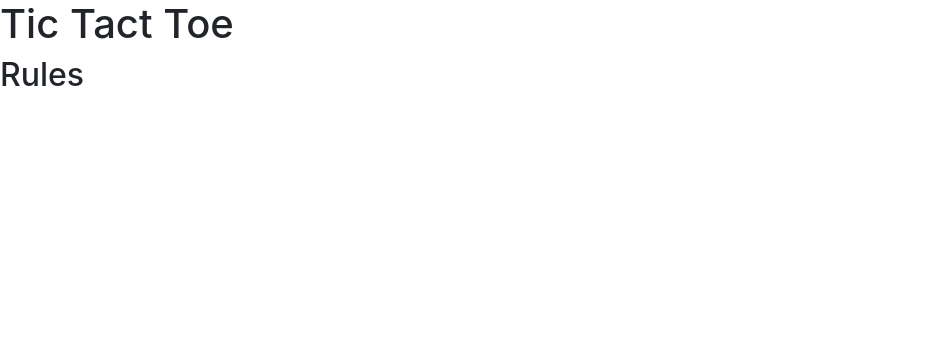
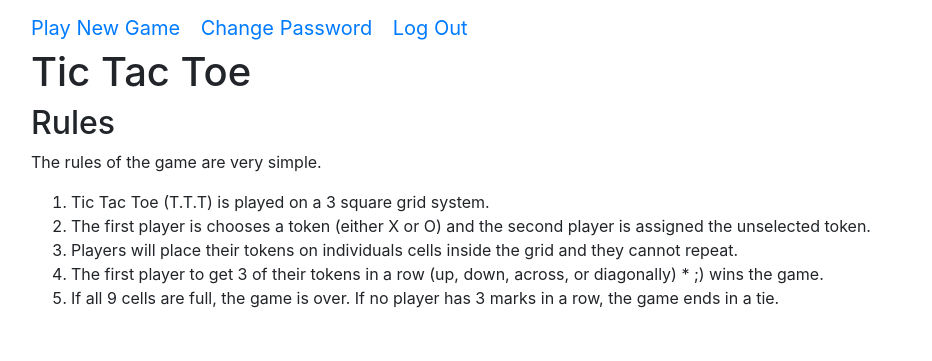
Before and after one commit to Jp293/Tic-Tac-Toe1, a website built with webpack: page index.html in a window 1280 px wide. Shown: the whole page, without its empty margins (0-932 px from the left). Built offline with nearby package versions, Linux system fonts and the light colour scheme.

Commit message:
First Commit for the HTML

```diff
--- a/index.html
+++ b/index.html
@@ -1,5 +1,6 @@
 <!DOCTYPE html>
 <html>
+
 <head>
   <title>T.T.T</title>
   <meta name="viewport" content="width=device-width, initial-scale=1">
@@ -11,11 +12,28 @@
   <script src="public/vendor.js" type="text/javascript" charset="utf-8" defer></script>
   <script src="public/application.js" type="text/javascript" charset="utf-8" defer></script>
 </head>
+
 <body>
-      <h1>Tic Tact Toe</h1>
+
+  <nav class="navbar navbar-default">
+    <div class="container-fluid">
+      <div class="navbar-header">
+        <a class="navbar-brand" href="#">Play New Game</a>
+        <a class="navbar-brand" href="#">Change Password</a>
+        <a class="navbar-brand" href="#">Log Out</a>
+
+  <h1>Tic Tac Toe</h1>
 
   <h2>Rules</h2>
-          <p>
+  <p>The rules of the game are very simple.</p>
+  <ol>
+    <li>Tic Tac Toe (T.T.T) is played on a 3 square grid system.</li>
+    <li>The first player is chooses a token (either X or O) and the second player is assigned the unselected token.</li>
+    <li>Players will place their tokens on individuals cells inside the grid and they cannot repeat.</li>
+    <li>The first player to get 3 of their tokens in a row (up, down, across, or diagonally) * ;) wins the game.</li>
+    <li>If all 9 cells are full, the game is over. If no player has 3 marks in a row, the game ends in a tie.</li>
+  </ol>
+<br> <!-- leave room for gameboard below -->
+</body>
 
-    </body>
 </html>
```
Lines whose indentation alone changed are shown as unchanged.
